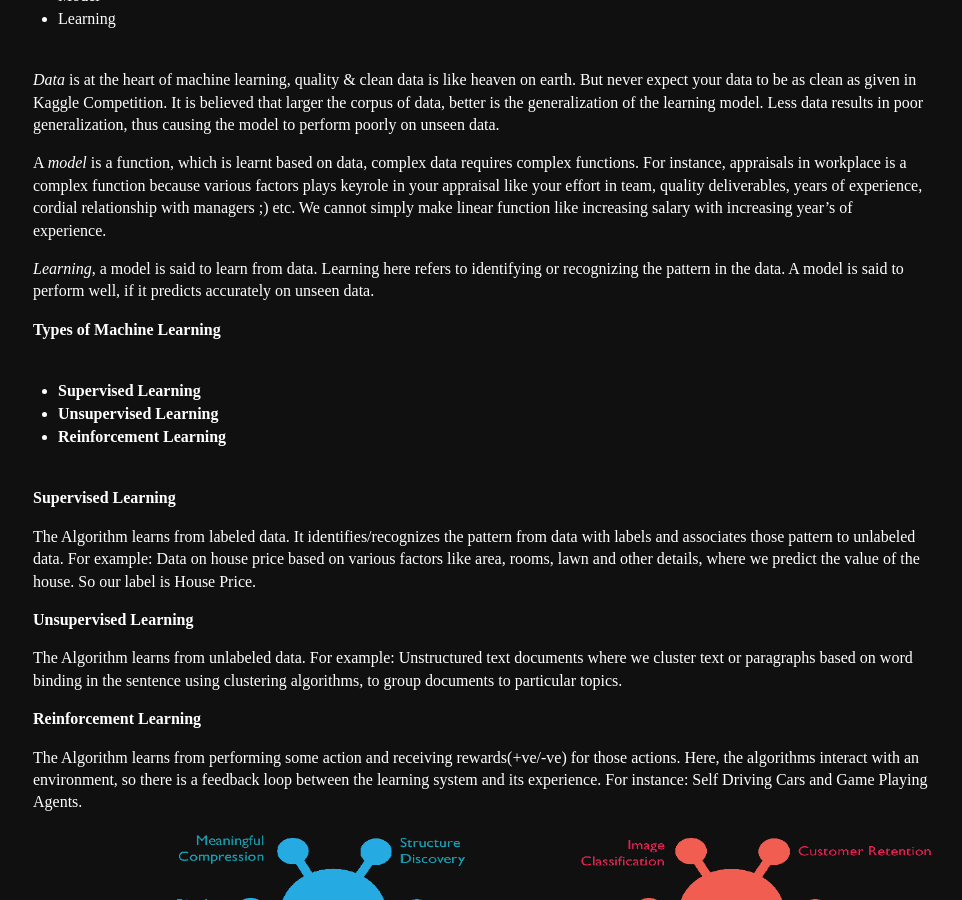
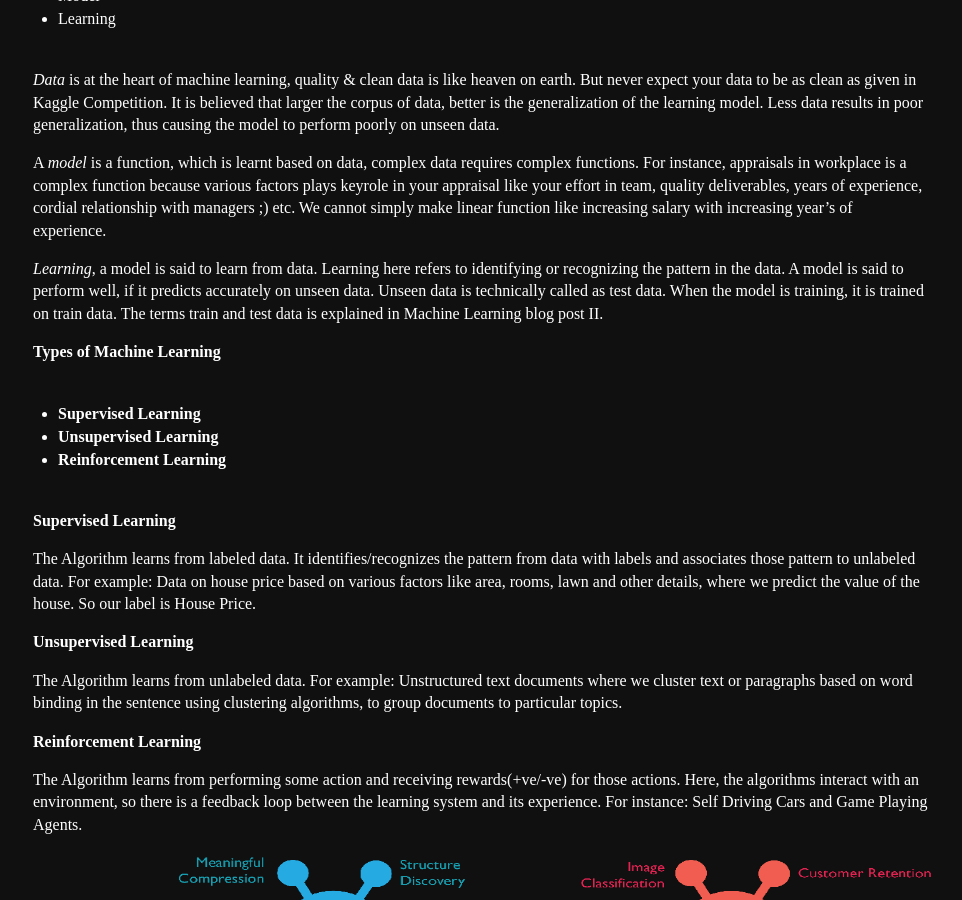
Before and after one commit to Mayurji/mayurji.github.io, a Jekyll site: the page built from _machine-learning/2020-11-06-machine-learning-I.md, in a window 1280 px wide and 900 px high, scrolled down 1180 px. Shown: the whole window, without its empty margins (159-1121 px from the left). Built offline with Jekyll 4.4.1, drawn with Linux system fonts in a browser that asks for light colours; comment, search, counter and statistics services are not loaded.

Commit message:
Update 2020-11-06-machine-learning-I.md

```diff
--- a/_machine-learning/2020-11-06-machine-learning-I.md
+++ b/_machine-learning/2020-11-06-machine-learning-I.md
@@ -31,7 +31,7 @@ Machine Learning is essentially a form of applied statistics with increased emph
 
 A *model* is a function, which is learnt based on data, complex data requires complex functions. For instance, appraisals in workplace is a complex function because various factors plays keyrole in your appraisal like your effort in team, quality deliverables, years of experience, cordial relationship with managers ;) etc. We cannot simply make linear function like increasing salary with increasing year's of experience.
 
-*Learning*, a model is said to learn from data. Learning here refers to identifying or recognizing the pattern in the data. A model is said to perform well, if it predicts accurately on unseen data.
+*Learning*, a model is said to learn from data. Learning here refers to identifying or recognizing the pattern in the data. A model is said to perform well, if it predicts accurately on unseen data. Unseen data is technically called as test data. When the model is training, it is trained on train data. The terms train and test data is explained in Machine Learning blog post II.
 
 **Types of Machine Learning**
 
```
